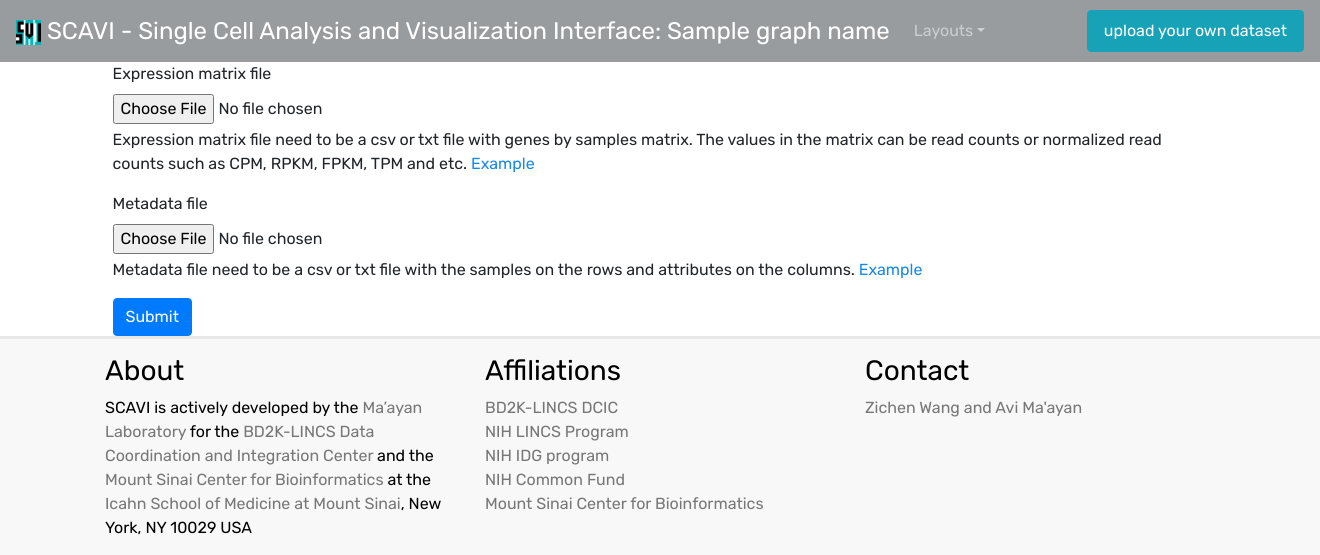
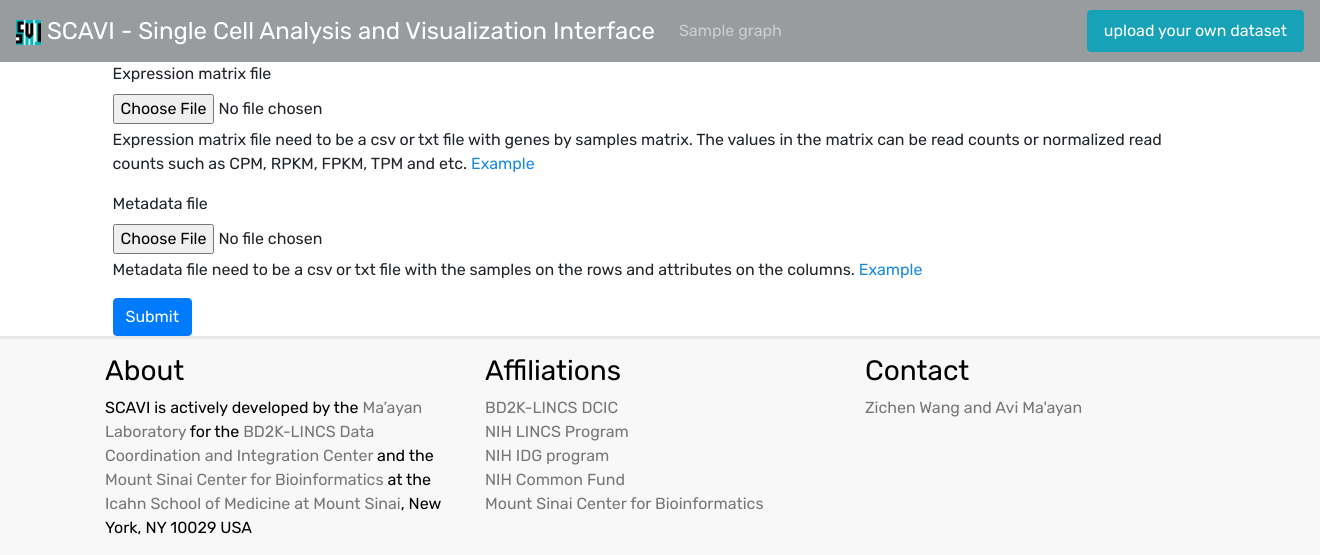
Before and after one commit to MaayanLab/scAVI, a Python web app: template templates/upload.html in a window 1320 px wide; the page is wider, and only the part inside the window is pictured. Shown: the top 555 px of that part. Run offline with Jinja, Linux system fonts and the light colour scheme; the template is opened without the code that fills it: most values are stand-ins (such as "Sample title", 1, 10 or a date in 2020); some libraries are stand-ins or nearby versions.

Commit message:
Replace dropdown with nav-items for different layouts

```diff
--- a/templates/partial/footer.html
+++ b/templates/partial/footer.html
@@ -58,13 +58,3 @@
 <script src="node_modules/d3-svg-legend/d3-legend.min.js"></script>
 <script src="node_modules/selectizebootstrap/dist/js/selectize/standalone/selectize.min.js"></script>
 <script src="https://cdnjs.cloudflare.com/ajax/libs/bootstrap-select/1.13.0-beta/js/bootstrap-select.min.js"></script>
-
-
-<script>
-  // toggle header active tab
-  var currentUrlRoute = window.location.pathname.split('/')[2];
-  $(".navbar-nav > li").each(function(){
-    $(this).removeClass('active');
-  });
-  $("#" + currentUrlRoute).addClass("active");
-</script>
--- a/templates/partial/header.html
+++ b/templates/partial/header.html
@@ -4,11 +4,7 @@
       <span>
         <img src="images/favicon.ico" width="25px" height="25px">
       </span>
-        {% if graph_name is defined %}
-          SCAVI - Single Cell Analysis and Visualization Interface: {{ graph_name.strip('.json') }}
-        {% else %}
-          SCAVI - Single Cell Analysis and Visualization Interface
-        {% endif %}
+        SCAVI - Single Cell Analysis and Visualization Interface
     </a>
     <button class="navbar-toggler" type="button" data-toggle="collapse" data-target="#navbarsExampleDefault" aria-controls="navbarsExampleDefault" aria-expanded="false" aria-label="Toggle navigation">
       <span class="navbar-toggler-icon"></span>
@@ -17,16 +13,15 @@
     <div class="collapse navbar-collapse" id="navbarsExampleDefault">
       <ul class="navbar-nav mr-auto">
           {% if graphs is defined %}
-          <li id="graph_page" class="nav-item dropdown active">
-            <a class="nav-link dropdown-toggle" data-toggle="dropdown" id="dropdown01" data-toggle="dropdown" aria-haspopup="true" aria-expanded="false">Layouts</a>
-            <div class="dropdown-menu" aria-labelledby="dropdown01">
-
-              {% for graph in graphs %}
-                <a class="dropdown-item" href="graph_page/{{dataset_id}}/{{ graph.name }}">{{ graph.name }}</a>
-              {% endfor %}
-
-            </div>
-          </li>
+            {% for graph in graphs %}
+              {% if graph.name == graph_name %}
+                <li class="nav-item active">
+              {% else %}
+                <li class="nav-item">
+              {% endif %}
+                  <a class="nav-link" href="graph_page/{{dataset_id}}/{{ graph.name }}">{{ graph.name }}</a>
+                </li>
+            {% endfor %}
           {% endif %}
       </ul>
       <form class="form-inline my-2 my-lg-0">
```
